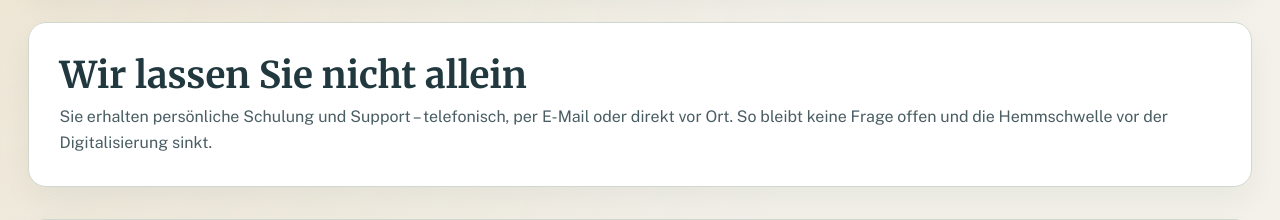
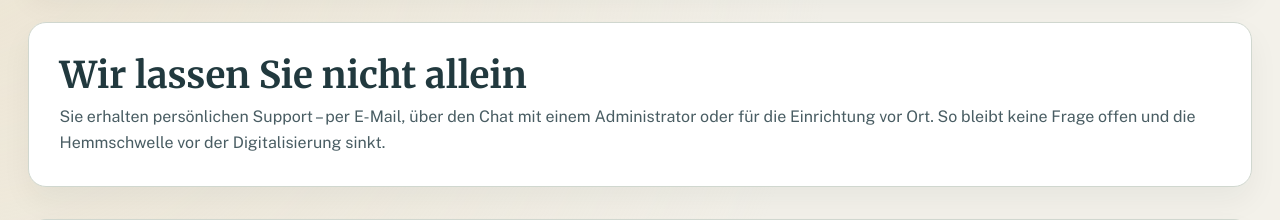
Before and after one commit to AIIrondev/Key-service-Server, a Flask app: page / in a window 1280 px wide. Shown: the part 1930-2150 px from the top of the page. Run offline with Flask 3, Linux system fonts and the light colour scheme; some libraries are stand-ins or nearby versions.

Commit message:
feat: Update support description for clarity and improved user understanding

```diff
--- a/Website/templates/main.html
+++ b/Website/templates/main.html
@@ -658,7 +658,7 @@
 
 <section class="section" id="hilfe" style="animation-delay: 240ms;">
 	<h2>Wir lassen Sie nicht allein</h2>
-	<p>Sie erhalten persönliche Schulung und Support – telefonisch, per E-Mail oder direkt vor Ort. So bleibt keine Frage offen und die Hemmschwelle vor der Digitalisierung sinkt.</p>
+	<p>Sie erhalten persönlichen Support – per E-Mail, über den Chat mit einem Administrator oder für die Einrichtung vor Ort. So bleibt keine Frage offen und die Hemmschwelle vor der Digitalisierung sinkt.</p>
 </section>
 
 <section class="testimonials">
```
